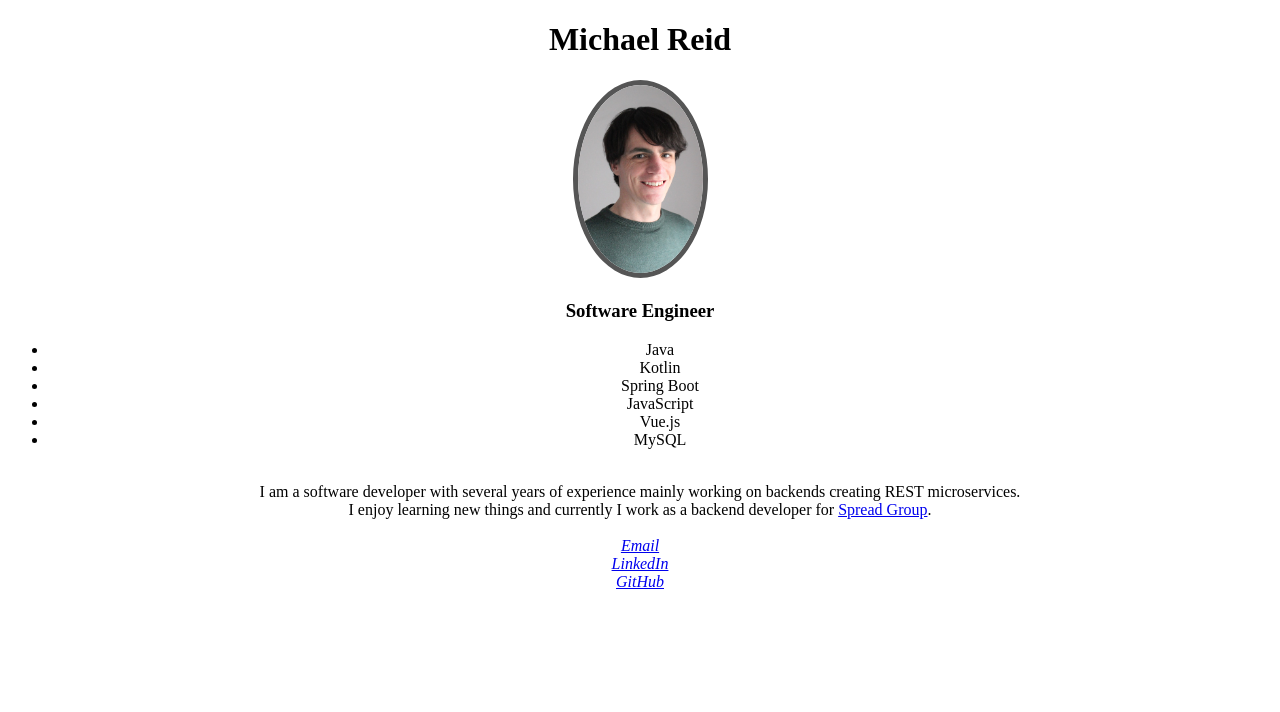
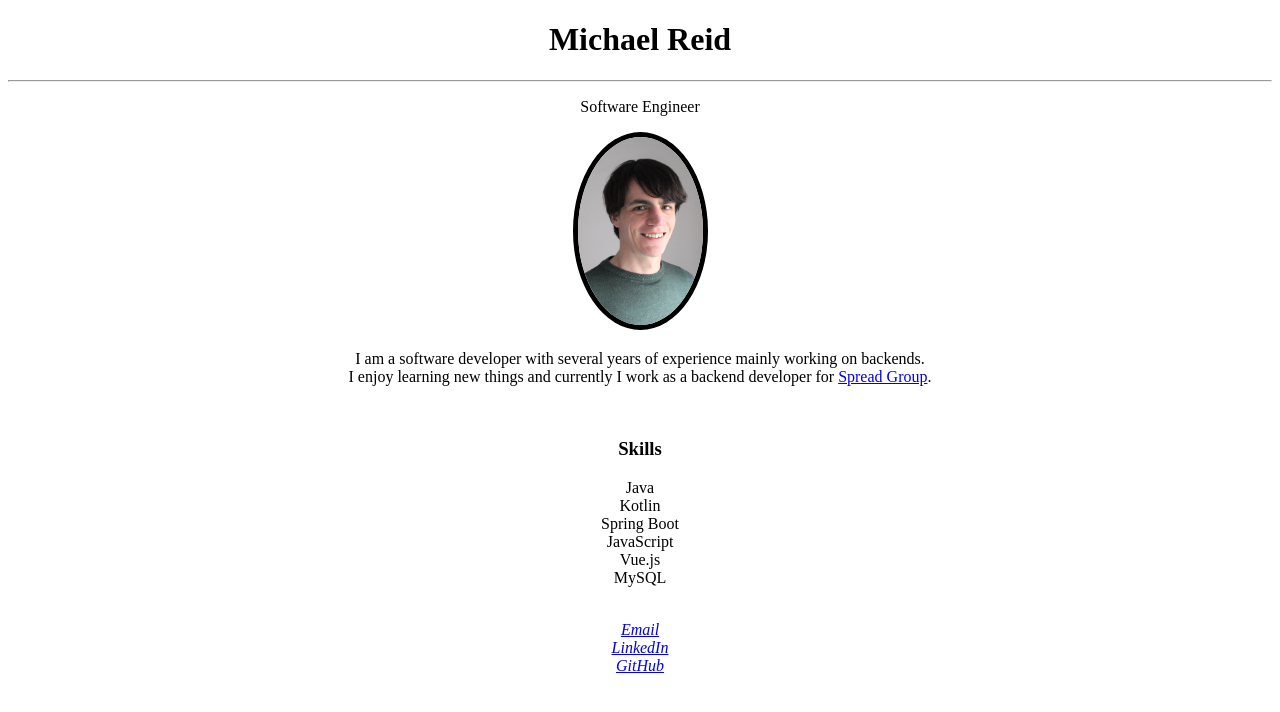
Before and after one commit to mikereid1/website, a Vue app: page / in a window 1280 px wide. Shown: the top 712 px of the page. Built offline with nearby package versions, Linux system fonts and the light colour scheme; what js-confetti would draw is missing.

Commit message:
adjust some css

```diff
--- a/src/components/Body.vue
+++ b/src/components/Body.vue
@@ -13,25 +13,24 @@ export default {
 </script>
 
 <template>
-    <div style="text-align: center">
+    <div style="text-align: center;">
         <img @click="confetti" src="@/assets/me.png" alt="profile" width="125" class="image">
-        <h3>Software Engineer</h3>
-        <div class="display: inline-block; ext-align: left;">
-            <ul>
-                <li>Java</li>
-                <li>Kotlin</li>
-                <li>Spring Boot</li>
-                <li>JavaScript</li>
-                <li>Vue.js</li>
-                <li>MySQL</li>
-            </ul>
-        </div>
+        <p>
+            I am a software developer with several years of experience mainly working on backends.<br>
+            I enjoy learning new things and currently I work as a backend developer for <a
+                href="https://www.spreadgroup.com">Spread Group</a>.
+        </p>
         <br>
-        I am a software developer with several years of experience mainly working on backends creating REST
-        microservices.<br>
-        I enjoy learning new things and currently I work as a backend developer for <a
-            href="https://www.spreadgroup.com">Spread Group</a>.
-        <br>
+        <p>
+            <h3>Skills</h3>
+            Java<br>
+            Kotlin<br>
+            Spring Boot<br>
+            JavaScript<br>
+            Vue.js<br>
+            MySQL<br>
+        </p>
+
         <br>
     </div>
 </template>
@@ -39,6 +38,6 @@ export default {
 <style scoped>
 .image {
     border-radius: 50%;
-    border: 5px solid #555;
+    border: 5px solid #000;
 }
 </style>
--- a/src/components/Footer.vue
+++ b/src/components/Footer.vue
@@ -14,7 +14,7 @@ export default {
 <template>
     <div class="center">
         <address>
-            <a :href="email">Email</a><br>
+            <a :href="`mailto:${email}`">Email</a><br>
             <a :href="linkedin">LinkedIn</a><br>
             <a :href="github">GitHub</a><br>
         </address>
--- a/src/components/Header.vue
+++ b/src/components/Header.vue
@@ -12,6 +12,8 @@ export default {
 <template>
     <div class="center">
         <h1>{{ name }}</h1>
+        <hr>
+        <p>Software Engineer</p>
     </div>
 </template>
 
```
